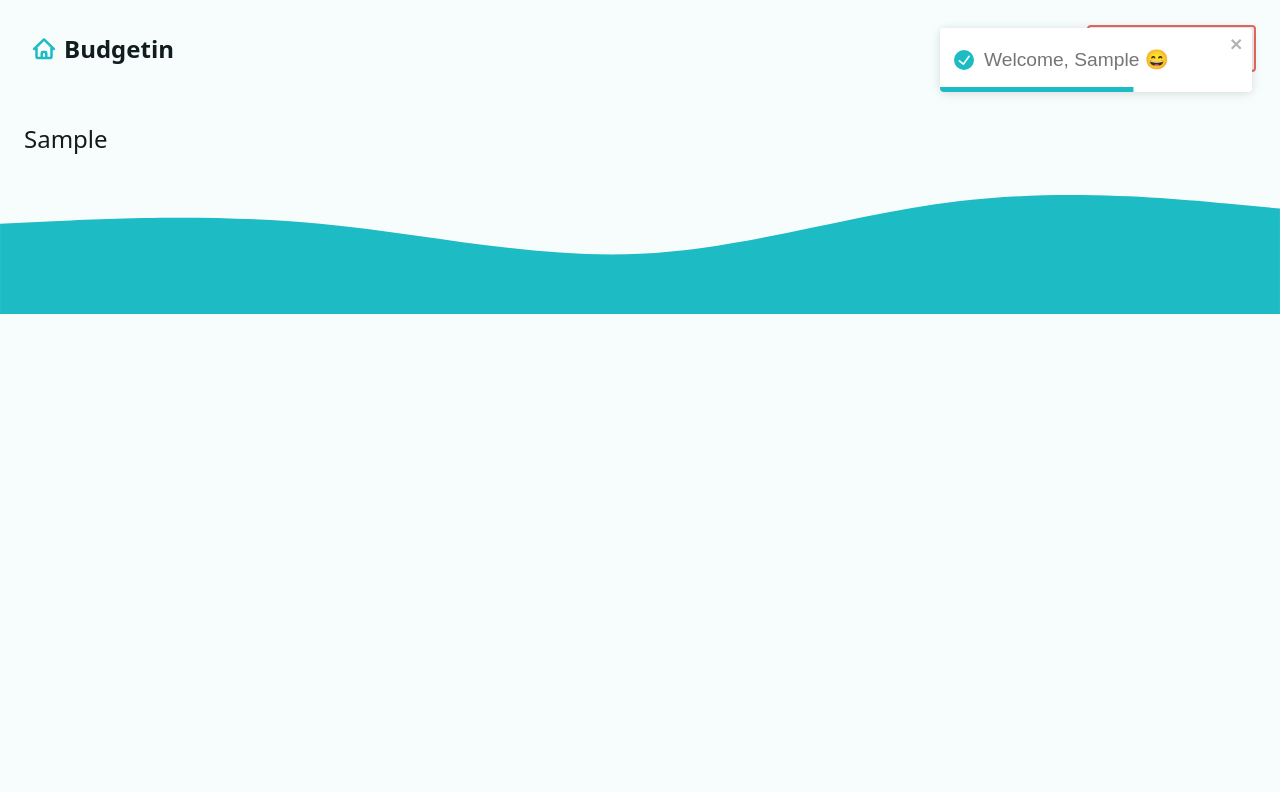
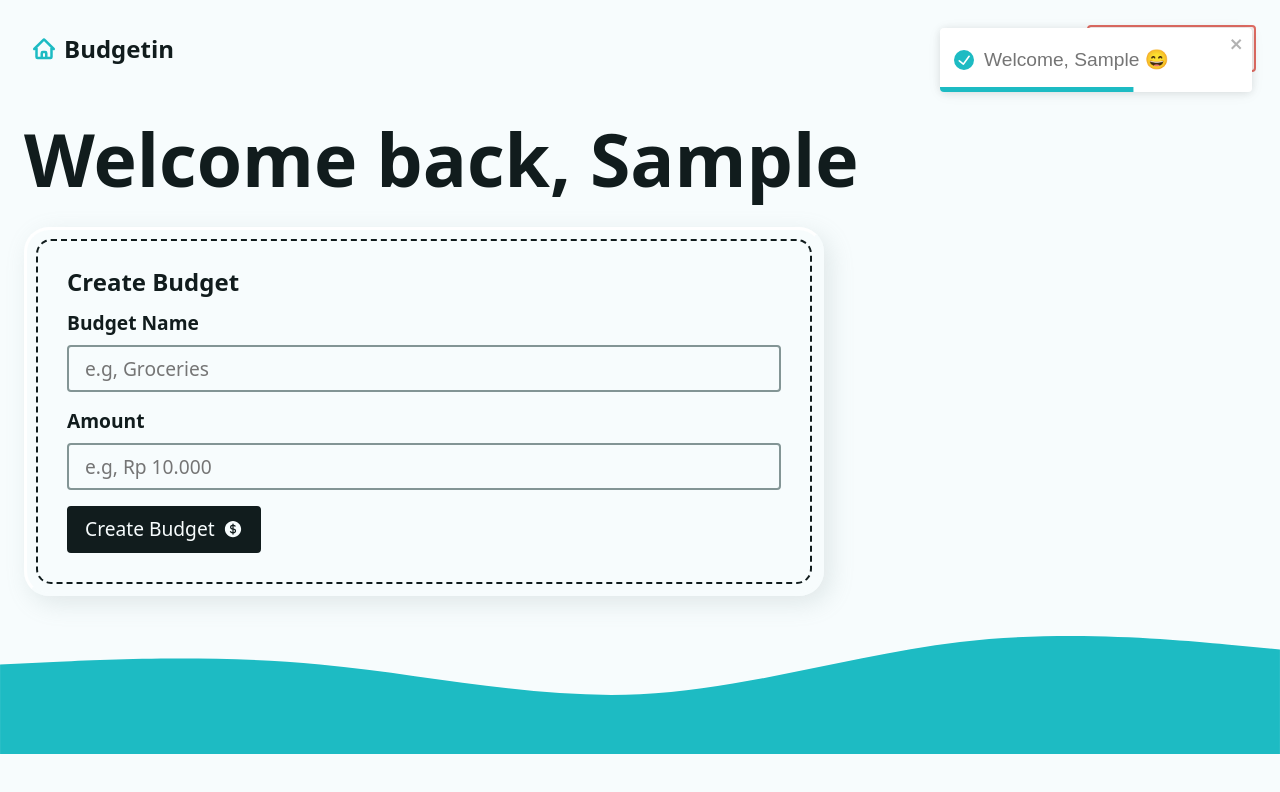
Before and after one commit to paresiqbal/react-budgeting, a React (Vite) app: page / in a window 1280 px wide. Both pictures are taken after typing "Sample" into the empty fields and a click on the button "Create Account". Shown: the top 792 px of the page. Built offline with nearby package versions, Linux system fonts and the light colour scheme.

Commit message:
Create Budget AddBudgetForm for new budget management

```diff
--- /dev/null
+++ b/src/components/AddBudgetForm.jsx
@@ -0,0 +1,39 @@
+// react
+import { CurrencyDollarIcon } from "@heroicons/react/24/solid";
+import { Form } from "react-router-dom";
+
+export default function AddBudgetForm() {
+  return (
+    <div className="form-wrapper">
+      <h2 className="h3">Create Budget</h2>
+      <Form method="post" className="grid-sm">
+        <div className="grid-xs">
+          <label htmlFor="newBudget">Budget Name</label>
+          <input
+            type="text"
+            name="newBudget"
+            id="newBudget"
+            placeholder="e.g, Groceries"
+            required
+          />
+        </div>
+        <div className="grid-xs">
+          <label htmlFor="newBudgetAmount">Amount</label>
+          <input
+            type="number"
+            name="newBudgetAmout"
+            id="newBudgetAmount"
+            step={0.01}
+            placeholder="e.g, Rp 10.000"
+            required
+            inputMode="decimal"
+          />
+        </div>
+        <button type="submit" className="btn btn--dark">
+          <span>Create Budget</span>
+          <CurrencyDollarIcon width={20} />
+        </button>
+      </Form>
+    </div>
+  );
+}
--- a/src/pages/Dashboard.jsx
+++ b/src/pages/Dashboard.jsx
@@ -9,13 +9,15 @@
 
 // library
 import { toast } from "react-toastify";
+import AddBudgetForm from "../components/AddBudgetForm";
 
 // loader
 export function dashboardLoader() {
   // return username as a key
   const userName = fetchData("userName");
+  const budgets = fetchData("budgets");
 
-  return { userName };
+  return { userName, budgets };
 }
 
 // action
@@ -33,11 +35,29 @@
 }
 
 export default function Dashboard() {
-  const { userName } = useLoaderData();
+  const { userName, budgets } = useLoaderData();
 
   return (
     <div>
-      <>{userName ? <p>{userName}</p> : <Intro />}</>
+      <>
+        {userName ? (
+          <div className="dashboard">
+            <h1>
+              Welcome back, <span>{userName}</span>
+            </h1>
+            <div className="grid-sm">
+              {/* {budgets ? () : ()} */}
+              <div className="grid-lg">
+                <div className="flex-lg">
+                  <AddBudgetForm />
+                </div>
+              </div>
+            </div>
+          </div>
+        ) : (
+          <Intro />
+        )}
+      </>
     </div>
   );
 }
```
